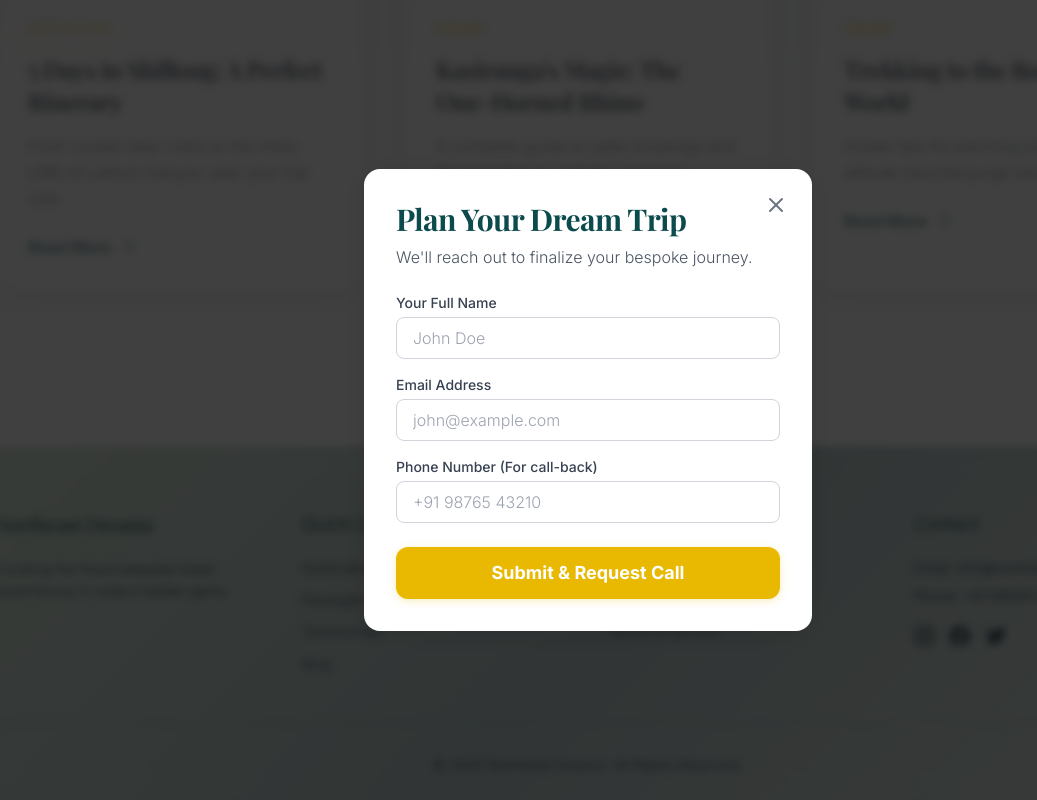
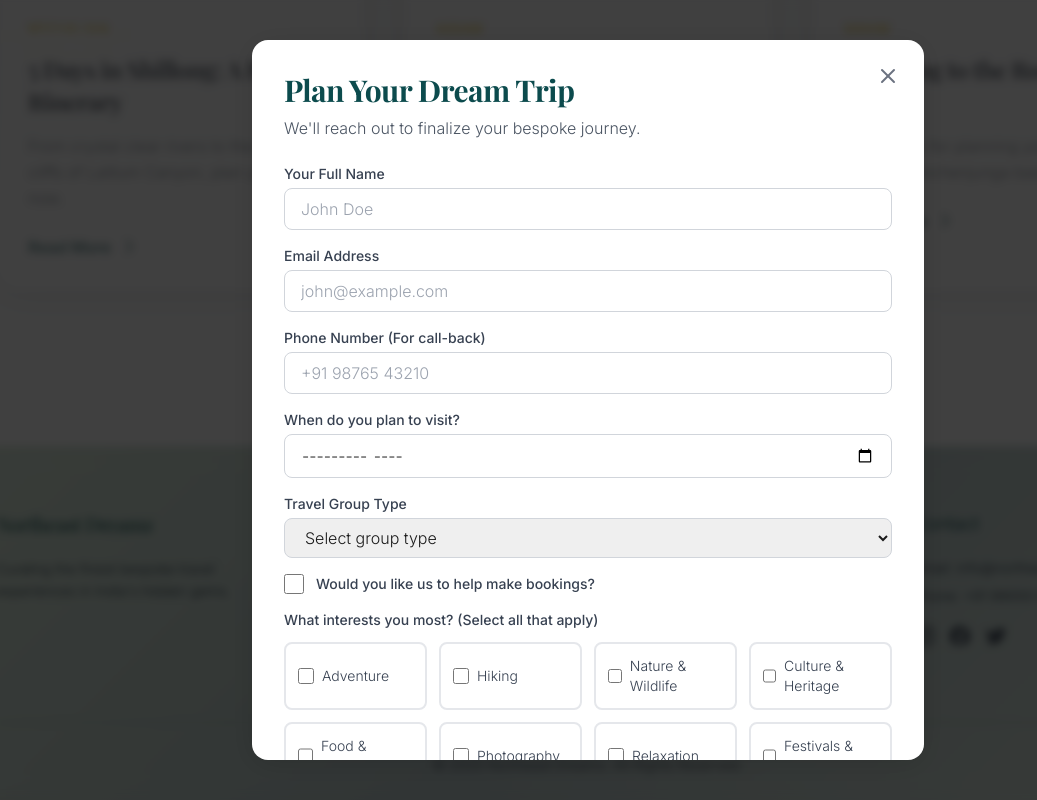
Before and after one commit to HarshMohan14/northeastdreamz, a Next.js app: page / in a window 1280 px wide. Both pictures are taken after a click on the button "Plan My Trip Now". Shown: the part 6170-6970 px from the top of the page, without its empty margins (52-1089 px from the left). Built offline with nearby package versions, Linux system fonts and the light colour scheme; a web font is replaced by a local one.

Commit message:
added options of trip in form

```diff
--- a/components/BookingModal.tsx
+++ b/components/BookingModal.tsx
@@ -17,10 +17,26 @@ export default function BookingModal({ isOpen, onClose, packageName, packageDesc
     name: '',
     email: '',
     phone: '',
+    plannedVisit: '',
+    groupType: '',
+    needBookingHelp: false,
+    preferences: [] as string[],
   })
   const [isSubmitting, setIsSubmitting] = useState(false)
   const [showNotification, setShowNotification] = useState(false)
   const [notificationMessage, setNotificationMessage] = useState('')
+
+  const groupTypes = ['Solo Traveler', 'Couple', 'Family', 'Friends Group', 'Corporate Group', 'Other']
+  const preferences = ['Adventure', 'Hiking', 'Nature & Wildlife', 'Culture & Heritage', 'Food & Cuisine', 'Photography', 'Relaxation', 'Festivals & Events']
+
+  const handlePreferenceToggle = (pref: string) => {
+    setFormData(prev => ({
+      ...prev,
+      preferences: prev.preferences.includes(pref)
+        ? prev.preferences.filter(p => p !== pref)
+        : [...prev.preferences, pref]
+    }))
+  }
 
   const handleSubmit = async (e: FormEvent) => {
     e.preventDefault()
@@ -35,7 +51,15 @@ export default function BookingModal({ isOpen, onClose, packageName, packageDesc
 
       setNotificationMessage(`Interest recorded for ${packageName}! We'll call you at ${formData.phone} shortly.`)
       setShowNotification(true)
-      setFormData({ name: '', email: '', phone: '' })
+      setFormData({
+        name: '',
+        email: '',
+        phone: '',
+        plannedVisit: '',
+        groupType: '',
+        needBookingHelp: false,
+        preferences: []
+      })
       setTimeout(() => {
         setShowNotification(false)
         onClose()
@@ -67,7 +91,7 @@ export default function BookingModal({ isOpen, onClose, packageName, packageDesc
               exit={{ opacity: 0, y: 20 }}
               transition={{ duration: 0.2 }}
               onClick={(e) => e.stopPropagation()}
-              className="bg-white rounded-2xl w-full max-w-md premium-shadow-lg relative p-8"
+              className="bg-white rounded-2xl w-full max-w-2xl max-h-[90vh] overflow-y-auto premium-shadow-lg relative p-8"
             >
               <button
                 onClick={onClose}
@@ -113,7 +137,7 @@ export default function BookingModal({ isOpen, onClose, packageName, packageDesc
                     className="w-full px-4 py-2 border border-gray-300 rounded-lg focus:ring-brand-primary focus:border-brand-primary transition"
                   />
                 </div>
-                <div className="mb-6">
+                <div className="mb-4">
                   <label htmlFor="phone" className="block text-sm font-medium text-gray-700 mb-1">
                     Phone Number (For call-back)
                   </label>
@@ -127,6 +151,78 @@ export default function BookingModal({ isOpen, onClose, packageName, packageDesc
                     placeholder="+91 98765 43210"
                     className="w-full px-4 py-2 border border-gray-300 rounded-lg focus:ring-brand-primary focus:border-brand-primary transition"
                   />
+                </div>
+
+                <div className="mb-4">
+                  <label htmlFor="plannedVisit" className="block text-sm font-medium text-gray-700 mb-1">
+                    When do you plan to visit?
+                  </label>
+                  <input
+                    type="month"
+                    id="plannedVisit"
+                    name="plannedVisit"
+                    value={formData.plannedVisit}
+                    onChange={(e) => setFormData({ ...formData, plannedVisit: e.target.value })}
+                    className="w-full px-4 py-2 border border-gray-300 rounded-lg focus:ring-brand-primary focus:border-brand-primary transition"
+                  />
+                </div>
+
+                <div className="mb-4">
+                  <label htmlFor="groupType" className="block text-sm font-medium text-gray-700 mb-1">
+                    Travel Group Type
+                  </label>
+                  <select
+                    id="groupType"
+                    name="groupType"
+                    value={formData.groupType}
+                    onChange={(e) => setFormData({ ...formData, groupType: e.target.value })}
+                    className="w-full px-4 py-2 border border-gray-300 rounded-lg focus:ring-brand-primary focus:border-brand-primary transition"
+                  >
+                    <option value="">Select group type</option>
+                    {groupTypes.map(type => (
+                      <option key={type} value={type}>{type}</option>
+                    ))}
+                  </select>
+                </div>
+
+                <div className="mb-4">
+                  <label className="flex items-center space-x-3 cursor-pointer">
+                    <input
+                      type="checkbox"
+                      checked={formData.needBookingHelp}
+                      onChange={(e) => setFormData({ ...formData, needBookingHelp: e.target.checked })}
+                      className="w-5 h-5 text-brand-primary border-gray-300 rounded focus:ring-brand-primary"
+                    />
+                    <span className="text-sm font-medium text-gray-700">
+                      Would you like us to help make bookings?
+                    </span>
+                  </label>
+                </div>
+
+                <div className="mb-6">
+                  <label className="block text-sm font-medium text-gray-700 mb-3">
+                    What interests you most? (Select all that apply)
+                  </label>
+                  <div className="grid grid-cols-2 md:grid-cols-4 gap-3">
+                    {preferences.map(pref => (
+                      <label
+                        key={pref}
+                        className={`flex items-center space-x-2 p-3 border-2 rounded-lg cursor-pointer transition-all ${
+                          formData.preferences.includes(pref)
+                            ? 'border-brand-primary bg-brand-primary/5'
+                            : 'border-gray-200 hover:border-gray-300'
+                        }`}
+                      >
+                        <input
+                          type="checkbox"
+                          checked={formData.preferences.includes(pref)}
+                          onChange={() => handlePreferenceToggle(pref)}
+                          className="w-4 h-4 text-brand-primary border-gray-300 rounded focus:ring-brand-primary"
+                        />
+                        <span className="text-sm text-gray-700">{pref}</span>
+                      </label>
+                    ))}
+                  </div>
                 </div>
 
                 <button
--- a/lib/firebase.ts
+++ b/lib/firebase.ts
@@ -36,6 +36,10 @@ export interface BookingData {
   phone: string
   packageName: string
   packageDescription: string
+  plannedVisit?: string
+  groupType?: string
+  needBookingHelp?: boolean
+  preferences?: string[]
   timestamp?: string
 }
 
```
